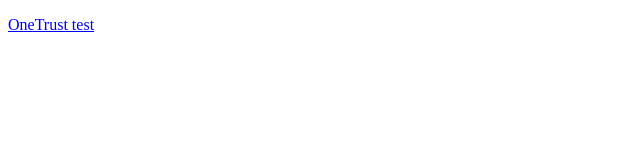
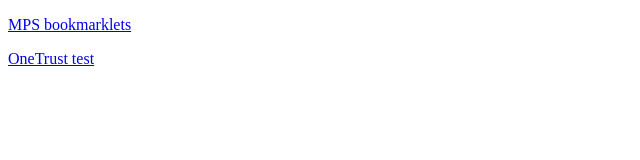
Before and after one commit to BillEndow/BillEndow, a plain HTML site: page index.html in a window 1280 px wide. Shown: the whole page, without its empty margins (0-640 px from the left). Drawn offline with Linux system fonts and the light colour scheme.

Commit message:
Update index.html

```diff
--- a/index.html
+++ b/index.html
@@ -5,6 +5,7 @@
     <title>BillEndow</title>
 </head>
 <body>
+    <p><a href="http://richrhee.com/bookmarklets/">MPS bookmarklets</a></p>
     <p><a href="onetrust-mps.html">OneTrust test</a></p>
 
 </body>
```
